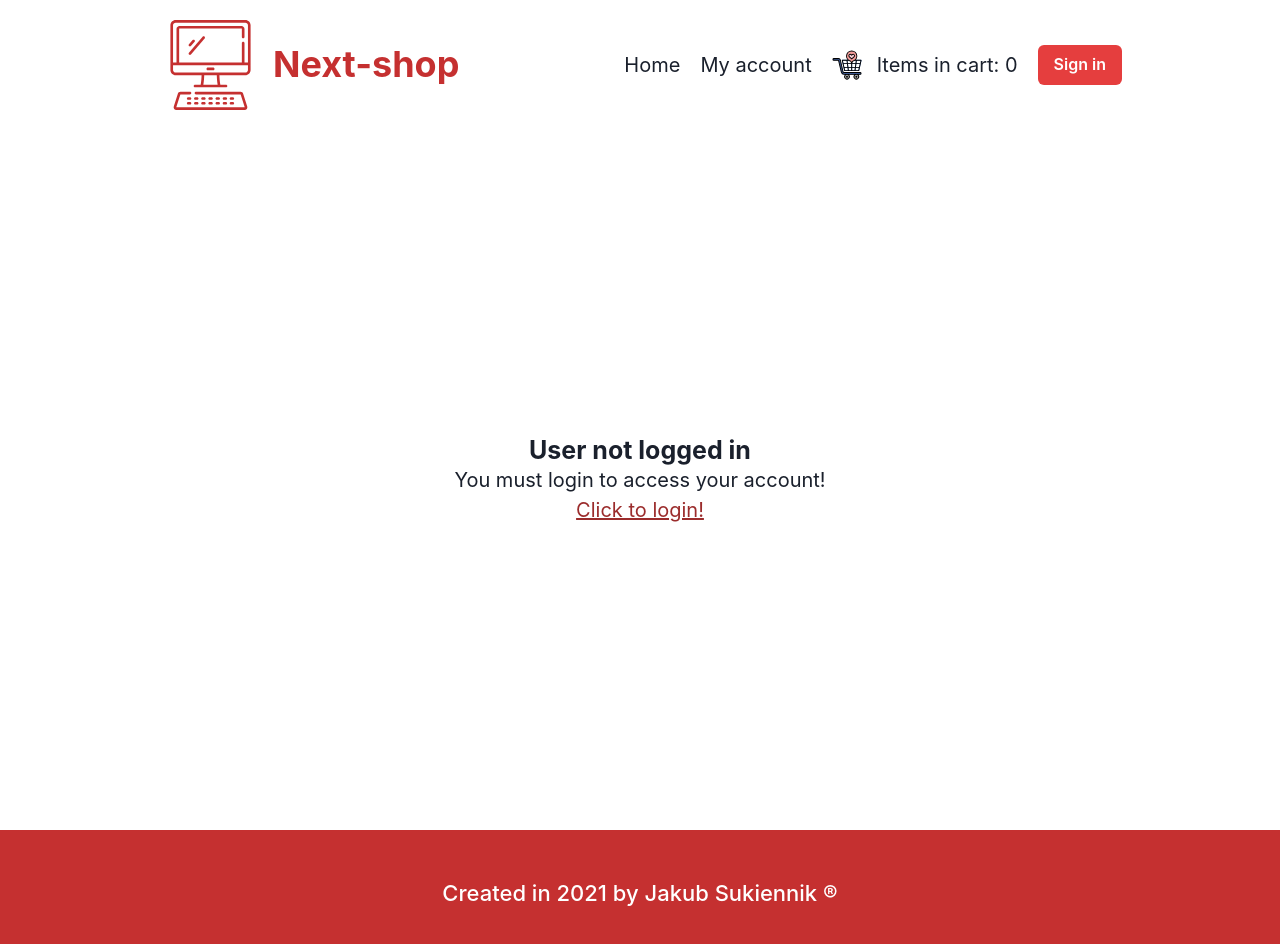
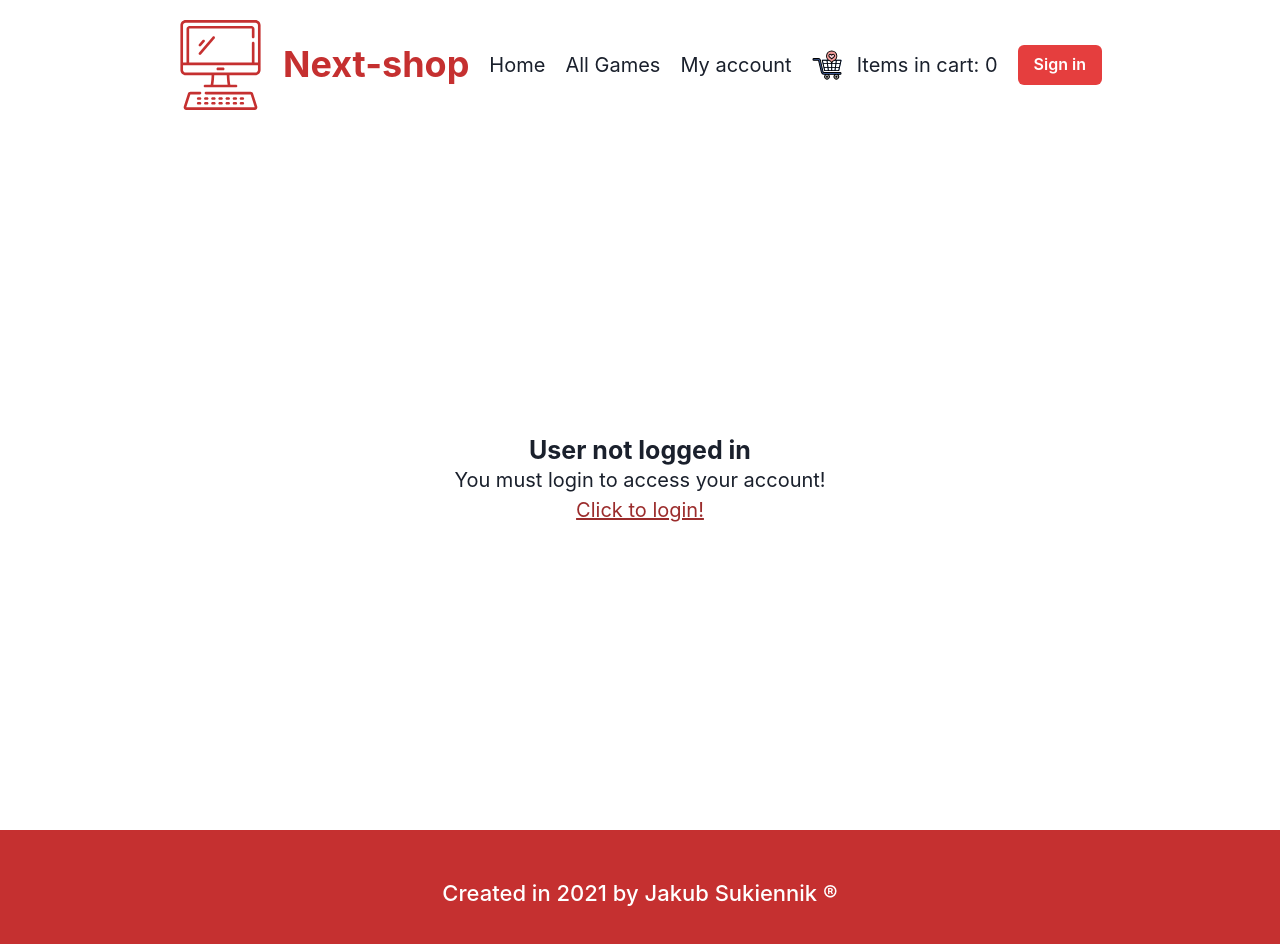
Before and after one commit to fdxs-alt/nextjs-shop, a Next.js app: page /account in a window 1280 px wide. Shown: the top 944 px of the page. Built offline with nearby package versions, Linux system fonts and the light colour scheme; no server answers.

Commit message:
adding reponsive views

```diff
--- a/package.json
+++ b/package.json
@@ -27,7 +27,6 @@
     "next-auth": "^3.13.0",
     "next-connect": "^0.10.1",
     "next-seo": "^4.20.0",
-    "nookies": "^2.5.2",
     "react": "17.0.1",
     "react-datocms": "^1.5.5",
     "react-dom": "17.0.1",
--- a/src/components/Account/AllOrders.tsx
+++ b/src/components/Account/AllOrders.tsx
@@ -9,7 +9,8 @@ const AllOrders = () => {
 
   return (
     <Stack
-      w="65%"
+      w="100%"
+      maxWidth="1200px"
       alignSelf="center"
       spacing="30px"
       bg="white"
--- a/src/components/Account/SingleOrder.tsx
+++ b/src/components/Account/SingleOrder.tsx
@@ -30,7 +30,7 @@ const SingleOrder: React.FC<Props> = ({ order }) => {
         </AccordionButton>
       </h2>
       <AccordionPanel d="flex">
-        <Wrap spacing="30px">
+        <Wrap spacing="10px">
           <WrapItem>
             <Box p="5px 10px">
               <Heading as="h3" fontSize="20px" color="red.900" mb="10px">
@@ -46,7 +46,7 @@ const SingleOrder: React.FC<Props> = ({ order }) => {
           {products.map((prod: Product) => (
             <WrapItem key={prod.id} alignItems="center" justifyContent="center">
               <Image data={prod.image.responsiveImage} />
-              <Box p="5px 15px" maxWidth="250px">
+              <Box p="5px 15px" width="220px">
                 <Text fontWeight="600">Name: {prod.name}</Text>
                 <Text fontWeight="600">Platform: {prod.platform}</Text>
                 <Text fontWeight="600">Price: {prod.price}$</Text>
--- a/src/components/Cart/CartSingleProduct.tsx
+++ b/src/components/Cart/CartSingleProduct.tsx
@@ -1,7 +1,6 @@
-import { Flex, Heading, IconButton, Text } from '@chakra-ui/react'
+import { Flex, Heading, IconButton, Text, Image } from '@chakra-ui/react'
 import React from 'react'
 import { Product } from 'types'
-import { Image } from 'react-datocms'
 import { AddIcon, MinusIcon } from '@chakra-ui/icons'
 interface Props {
   product: Product
@@ -24,15 +23,20 @@ const CartSingleProduct: React.FC<Props> = ({
       borderStyle="solid"
       borderRadius="8px"
       marginTop="15px"
+      flexWrap="wrap"
     >
-      <Image data={product.image.responsiveImage} />
-      <Heading as="h5" fontSize="20px">
+      <Image
+        src={product.image.responsiveImage.src}
+        width="125px"
+        height="200px"
+      />
+      <Heading as="h5" fontSize="20px" w="150px">
         {product.name}
       </Heading>
-      <Heading as="h5" fontSize="20px">
+      <Heading as="h5" fontSize="20px" w="150px">
         Platform: {product.platform}
       </Heading>
-      <Flex as="h5" fontSize="20px" flexDirection="column">
+      <Flex as="h5" fontSize="20px" flexDirection="column" w="220px">
         <Text fontSize="20px">
           Single game price: <b>{product.price} $ </b>
         </Text>
@@ -40,7 +44,7 @@ const CartSingleProduct: React.FC<Props> = ({
           Total: <b>{product.price * product.quantity} $ </b>
         </Text>
       </Flex>
-      <Flex w="20%" justify="space-between" alignItems="center">
+      <Flex w="120px" justify="space-between" alignItems="center">
         <IconButton
           aria-label="Add"
           icon={<MinusIcon />}
--- a/src/components/Cart/InfoPanel.tsx
+++ b/src/components/Cart/InfoPanel.tsx
@@ -13,10 +13,11 @@ const InfoPanel: React.FC<Props> = ({ quantity, cartValue }): JSX.Element => {
   const dispatch = useCartActions()
   return (
     <Flex
-      w="50%"
+      w="100%"
       margin="20px auto"
       justify="space-between"
       alignItems="center"
+      maxWidth="1200px"
     >
       <Text fontSize="20px" fontWeight={600}>
         Quantity: {quantity}
--- a/src/components/Checkout/CheckoutForm.tsx
+++ b/src/components/Checkout/CheckoutForm.tsx
@@ -207,7 +207,12 @@ const CheckoutForm = () => {
               </Button>
             )}
             {error && (
-              <Text fontSize="20px" color="red.500" textAlign="center">
+              <Text
+                fontSize="20px"
+                color="red.500"
+                textAlign="center"
+                marginTop="30px"
+              >
                 {error}
               </Text>
             )}
--- a/src/components/Footer.tsx
+++ b/src/components/Footer.tsx
@@ -3,7 +3,7 @@ import React from 'react'
 
 const Footer = () => {
   return (
-    <Box w="100%" p="50px" background="red.600">
+    <Box w="100%" p="50px" background="red.600" marginTop="50px">
       <Heading fontSize={22} color="white" fontWeight="500" textAlign="center">
         Created in 2021 by Jakub Sukiennik ®
       </Heading>
--- a/src/components/Game/InfoList.tsx
+++ b/src/components/Game/InfoList.tsx
@@ -12,19 +12,15 @@ const InfoList: React.FC<Props> = ({ item }): JSX.Element => {
   return (
     <>
       <ListItem>
-        <ListIcon as={InfoIcon} color="facebook.500" />
         Game name: <b>{name}</b>
       </ListItem>
       <ListItem>
-        <ListIcon as={InfoIcon} color="facebook.500" />
         Categories: <b>{category.split(',').join(' | ')}</b>
       </ListItem>
       <ListItem>
-        <ListIcon as={InfoIcon} color="facebook.500" />
         Publish Date: <b>{date}</b>
       </ListItem>
       <ListItem>
-        <ListIcon as={InfoIcon} color="facebook.500" />
         Platform: <b>{platform}</b>
       </ListItem>
       <ListItem textAlign="justify">
@@ -32,7 +28,6 @@ const InfoList: React.FC<Props> = ({ item }): JSX.Element => {
         About: {description}
       </ListItem>
       <ListItem textAlign="justify">
-        <ListIcon as={InfoIcon} color="facebook.500" />
         Price: <b>{price}$</b>
       </ListItem>
     </>
--- a/src/components/Navbar.tsx
+++ b/src/components/Navbar.tsx
@@ -9,23 +9,36 @@ import { useCartState } from '@store'
 const Navbar = () => {
   const [session, loading] = useSession()
   const { quantity } = useCartState()
+
   return (
     <Flex
-      justifyContent="space-between"
+      justifyContent="center"
       alignItems="center"
       h="fit-content"
       p="20px"
-      w="80%"
-      margin="0 auto"
+      w="100%"
+      maxWidth="1200px"
+      margin="0 auto 50px auto"
+      flexWrap="wrap"
     >
       <Flex alignItems="center" color="red.600">
         <Image src="/computer.svg" width={125} height={90} />
         <Heading as="h3">Next-shop</Heading>
       </Flex>
-      <Flex alignItems="center">
+      <Flex
+        alignItems="center"
+        flexWrap="wrap"
+        justifyContent="center"
+        padding="10px"
+      >
         <NextLink href="/">
           <Link p="0 10px" fontSize={20}>
             Home
+          </Link>
+        </NextLink>
+        <NextLink href="/all">
+          <Link p="0 10px" fontSize={20}>
+            All Games
           </Link>
         </NextLink>
         <NextLink href="/account">
--- a/src/pages/account.tsx
+++ b/src/pages/account.tsx
@@ -7,7 +7,7 @@ import React from 'react'
 const Account = ({ session }: { session: Session }) => {
   return (
     <Layout isWithNavbar={true} title="My account">
-      <Flex p="50px" flexDir="column">
+      <Flex flexDir="column">
         {session ? (
           <AllOrders />
         ) : (
```
Also changed, not shown: src/pages/cart.tsx (+8 -3 lines), 1 other file (tests, documents, lock files or other folders).
